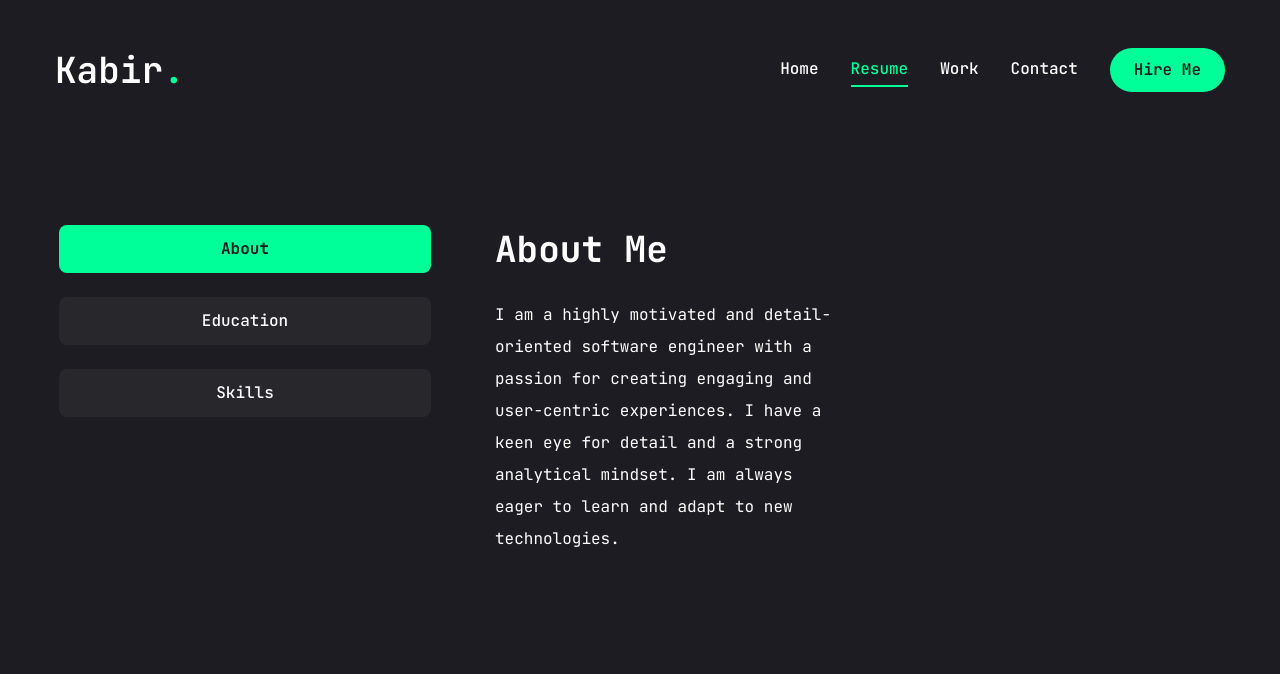
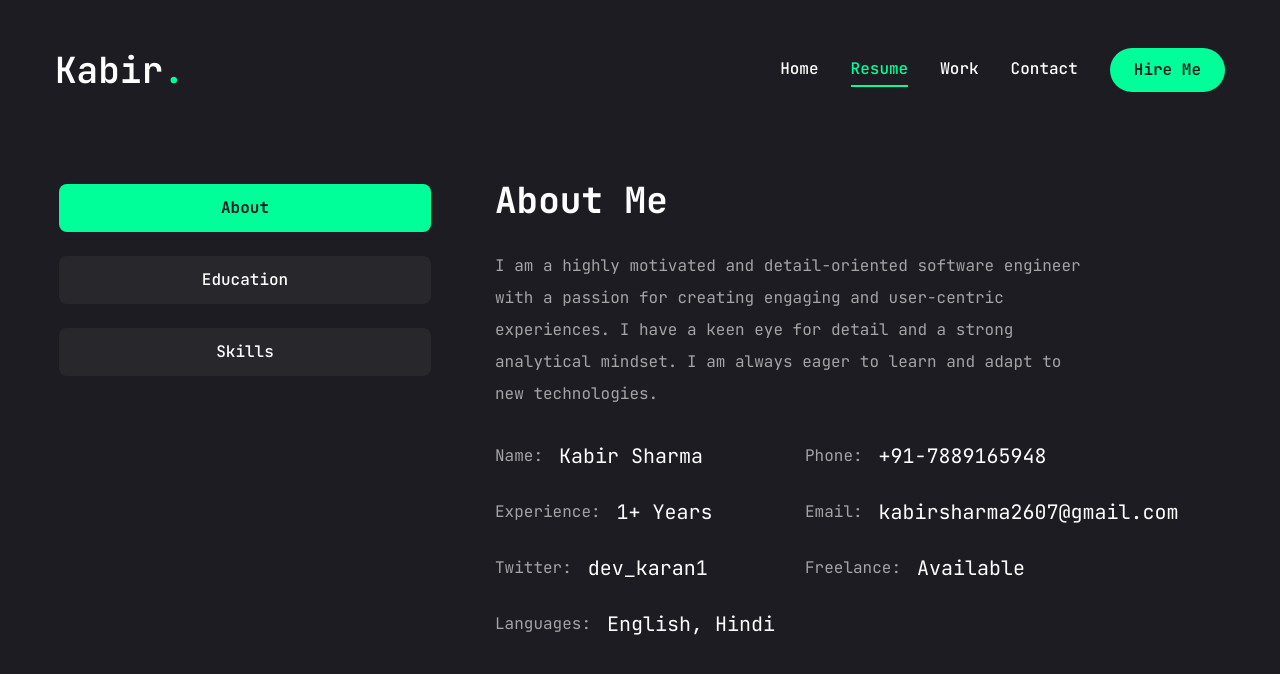
Before and after one commit to Kabirsharma2607/Portfolio, a Next.js app: page /resume in a window 1280 px wide. Shown: the top 674 px of the page. Built offline with nearby package versions, Linux system fonts and the light colour scheme.

Commit message:
Resume page complete

```diff
--- a/app/resume/page.jsx
+++ b/app/resume/page.jsx
@@ -31,37 +31,39 @@ import {
   SiPostgresql,
 } from "react-icons/si";
 
+const Resume = () => {
   const about = {
     title: "About Me",
     description:
       "I am a highly motivated and detail-oriented software engineer with a passion for creating engaging and user-centric experiences. I have a keen eye for detail and a strong analytical mindset. I am always eager to learn and adapt to new technologies.",
     info: [
       {
-      fieldName: "Name",
+        fieldName: "Name:",
         fieldValue: "Kabir Sharma",
       },
       {
-      fieldName: "Phone",
+        fieldName: "Phone:",
         fieldValue: "+91-7889165948",
       },
       {
-      fieldName: "Experience",
-      fieldValue: "1+ Years of Experience",
+        fieldName: "Experience:",
+        fieldValue: "1+ Years",
       },
       {
-      fieldName: "Twitter",
-      fieldValue: "dev_karan1",
-    },
-    {
-      fieldName: "Email",
+        fieldName: "Email:",
         fieldValue: "kabirsharma2607@gmail.com",
       },
       {
-      fieldName: "Freelance",
+        fieldName: "Twitter:",
+        fieldValue: "dev_karan1",
+      },
+
+      {
+        fieldName: "Freelance:",
         fieldValue: "Available",
       },
       {
-      fieldName: "Languages",
+        fieldName: "Languages:",
         fieldValue: "English, Hindi",
       },
     ],
@@ -73,7 +75,7 @@ const education = {
     items: [
       {
         institution: "Lovely Professional University",
-      degree: "Bachelor of Technology, Computer Science and Engineering",
+        degree: "B.Tech Computer Science and Engineering",
         duration: "2021 - 2025",
         location: "Phagwara, Punjab",
         CGPA: "7.79",
@@ -142,8 +144,45 @@ const skills = {
       },
     ],
   };
+  /**
+   *
+  const experience = {
+    title: "Experience",
+    description: "",
+    items: [],
+  };
 
-const Resume = () => {
+  <TabsContent value="experience" className="w-full">
+              <div className="flex flex-col gap-[30px] text-center xl:text-left">
+                <h3 className="text-4xl font-bold">{experience.title}</h3>
+                <p className="max-w-[600px] text-white/60 mx-auto xl:mx-0">
+                  {experience.description}
+                </p>
+                <ScrollArea className="h-[400px]">
+                  <ul className="grid grid- cols-1 lg:grid-cols-2 gap-[30px]">
+                    {experience.items.map((item, index) => {
+                      return (
+                        <li
+                          key={index}
+                          className="bg-[#232329] h-[184px] py-6 px-10 rounded-xl flex flex-col justify-center items-center lg:items-start gap-1"
+                        >
+                          <span className="text-accent">{item.duration}</span>
+                          <h3 className="text-xl max-w-[260px] min-h-[60px] text-center lg:text-left">
+                            {item.position}
+                          </h3>
+                          <div className="flex items-center gap-3">
+                            <span className="w-[6px] h-[6px] rounded-full bg-accent"></span>
+                            <p className="text-white/60">{item.company}</p>
+                          </div>
+                        </li>
+                      );
+                    })}
+                  </ul>
+                </ScrollArea>
+              </div>
+            </TabsContent>
+  */
+
   return (
     <motion.div
       initial={{ opacity: 0 }}
@@ -155,7 +194,7 @@ const Resume = () => {
           ease: "easeIn",
         },
       }}
-      className="min-h-[80vh] flex items-center justify-center py-12 xl:py-8 "
+      className="min-h-[80vh] flex items-center justify-center py-12 xl:py-0 "
     >
       <div className="container mx-auto">
         <Tabs
@@ -163,47 +202,58 @@ const Resume = () => {
           className="flex flex-col xl:flex-row gap-[60px]"
         >
           <TabsList className="flex flex-col w-full max-w-[380px] mx-auto xl:mx-0 gap-6">
-            <TabsTrigger value="about" index={0}>
-              About
-            </TabsTrigger>
-            <TabsTrigger value="education" index={1}>
-              Education
-            </TabsTrigger>
-            <TabsTrigger value="skills" index={2}>
-              Skills
-            </TabsTrigger>
+            <TabsTrigger value="about">About</TabsTrigger>
+            <TabsTrigger value="education">Education</TabsTrigger>
+            <TabsTrigger value="skills">Skills</TabsTrigger>
           </TabsList>
-          <div className="min-4-[70vh] w-full">
-            <TabsContent value="about" className="w-full">
-              <div className="flex flex-col gap-[30px] text-center xl:text-left">
+          <div className="min-h-[70vh] w-full">
+            <TabsContent
+              value="about"
+              className="w-full text-center xl:text-left"
+            >
+              <div className="flex flex-col gap-[30px]">
                 <h3 className="text-4xl font-bold">{about.title}</h3>
-                <ScrollArea className="h-[400px]">
-                  <ul className="grid grid-cols-1 lg:grid-cols-2 gap-[30px]">
+                <p className="max-w-[600px] text-white/60 mx-auto xl:mx-0">
                   {about.description}
+                </p>
+                <ul className="grid grid-cols-1 xl:grid-cols-2 gap-y-6 max-w-[620px] mx-auto xl:mx-0 ">
+                  {about.info.map((item, index) => {
+                    return (
+                      <li
+                        key={index}
+                        className="flex items-center justify-center xl:justify-start gap-4"
+                      >
+                        <span className="text-white/60">{item.fieldName}</span>
+                        <span className="text-xl">{item.fieldValue}</span>
+                      </li>
+                    );
+                  })}
                 </ul>
-                </ScrollArea>
               </div>
             </TabsContent>
             <TabsContent value="education" className="w-full">
               <div className="flex flex-col gap-[30px] text-center xl:text-left">
                 <h3 className="text-4xl font-bold">{education.title}</h3>
+                {/* <p className="max-w-[600px] text-white/60 mx-auto xl:mx-0">
+                  {experience.description}
+                </p> */}
                 <ScrollArea className="h-[400px]">
-                  <ul className="grid grid-cols-1 lg:grid-cols-2 gap-[30px]">
+                  <ul className="grid grid- cols-1 lg:grid-cols-2 gap-[30px]">
                     {education.items.map((item, index) => {
                       return (
                         <li
                           key={index}
-                          className="bg-[#232329] h-[300px] py-6 px-10 rounded-xl flex flex-col justify-center items-center lg:items-start gap-1 "
+                          className="bg-[#232329] h-[250px] py-6 px-10 rounded-xl flex flex-col justify-center items-center lg:items-start gap-1"
                         >
                           <span className="text-accent">{item.duration}</span>
-                          <h3 className="text-xl  text-center lg:text-left ">
+                          <h3 className="text-xl max-w-[260px] min-h-[60px] text-center lg:text-left">
                             {item.degree}
                           </h3>
                           <div className="flex items-center gap-3">
-                            <span className="w-[6px] h-[6px] rounded-full bg-accent "></span>
+                            <span className="w-[6px] h-[6px] rounded-full bg-accent"></span>
                             <p className="text-white/60">{item.institution}</p>
+                            <p>CGPA {item.CGPA}</p>
                           </div>
-                          <span>CGPA: {item.CGPA}</span>
                         </li>
                       );
                     })}
@@ -211,8 +261,33 @@ const Resume = () => {
                 </ScrollArea>
               </div>
             </TabsContent>
-            <TabsContent value="skills" className="w-full">
-              about
+            <TabsContent value="skills" className="w-full h-full">
+              <div className="flex flex-col gap-[30px]">
+                <div className="flex flex-col gap-[30px] text-center xl:text-left">
+                  <h3 className="text-4xl font-bold ">{skills.title}</h3>
+                  {/* <p className="max-w-[600px] text-white/60 mx-auto xl:mx-0">{skills.description}</p> */}
+                </div>
+                <ul className="grid grid-cols-2 sm:grid-cols-3 md:grid-cols-4 gap-4 xl:gap-[30px]">
+                  {skills.skillList.map((skill, index) => {
+                    return (
+                      <li key={index}>
+                        <TooltipProvider delayDuration={100}>
+                          <Tooltip>
+                            <TooltipTrigger className="w-full h-[100px] bg-[#232329] rounded-xl flex justify-center items-center group">
+                              <div className="text-6xl group-hover:text-accent transition-all duration-300">
+                                {skill.icon}
+                              </div>
+                            </TooltipTrigger>
+                            <TooltipContent>
+                              <p className="capitalize">{skill.name}</p>
+                            </TooltipContent>
+                          </Tooltip>
+                        </TooltipProvider>
+                      </li>
+                    );
+                  })}
+                </ul>
+              </div>
             </TabsContent>
           </div>
         </Tabs>
--- a/components/ui/tabs.jsx
+++ b/components/ui/tabs.jsx
@@ -32,7 +32,7 @@ const TabsContent = React.forwardRef(({ className, ...props }, ref) => (
   <TabsPrimitive.Content
     ref={ref}
     className={cn(
-      "mt-2 ring-offset-white focus-visible:outline-none focus-visible:ring-2 focus-visible:ring-slate-950 focus-visible:ring-offset-2 dark:ring-offset-slate-950 dark:focus-visible:ring-slate-300",
+      "min-h-[480px] ring-offset-white focus-visible:outline-none focus-visible:ring-2 focus-visible:ring-slate-950 focus-visible:ring-offset-2 dark:ring-offset-slate-950 dark:focus-visible:ring-slate-300",
       className
     )}
     {...props}
```
Lines whose indentation alone changed are shown as unchanged.
